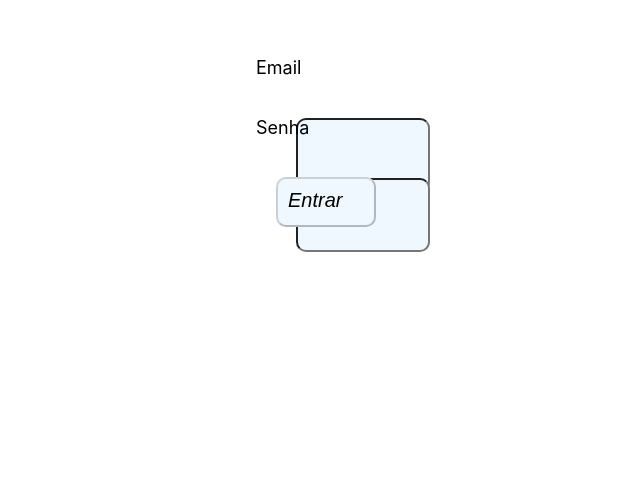
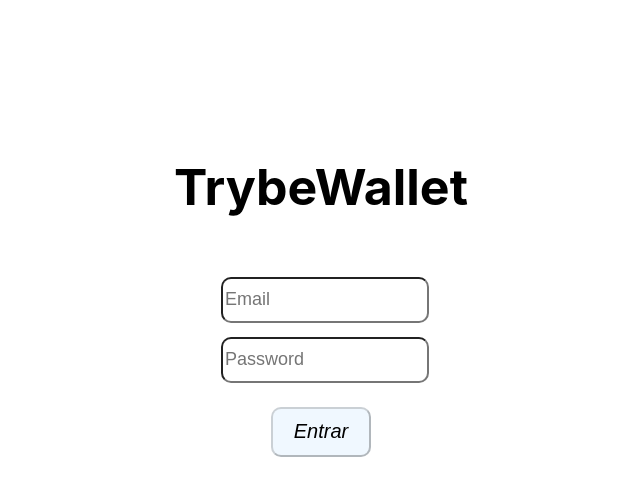
Before and after one commit to leaob7/Trybe-Wallet, a React (Create React App) app: page / in a window 1280 px wide. Shown: the part 145-640 px from the top of the page, without its empty margins (334-974 px from the left). Built offline with nearby package versions, Linux system fonts and the light colour scheme.

Commit message:
css colors and positioning

```diff
--- a/src/pages/Login.js
+++ b/src/pages/Login.js
@@ -48,24 +48,25 @@ class Login extends React.Component {
     const { password, emailText } = this.state;
     const PASSWORD_LENTGH = 6;
     return (
-      <main>
+      <main id="login-main">
         <form className="form-style">
+          <h1>TrybeWallet</h1>
           <label htmlFor="email-input">
-            Email
             <input
               type="email"
               data-testid="email-input"
               onChange={ this.inputHandle }
+              placeholder="Email"
               required
             />
           </label>
 
           <label htmlFor="password-input">
-            Senha
             <input
               type="password"
               data-testid="password-input"
               minLength={ 6 }
+              placeholder="Password"
               onChange={ this.passwordHandle }
             />
           </label>
--- a/src/pages/Wallet.js
+++ b/src/pages/Wallet.js
@@ -120,7 +120,7 @@ class Wallet extends React.Component {
               <td>{expense.method}</td>
               <td>{expense.tag}</td>
               <td>{Number(expense.exchangeRates[expense.currency].ask).toFixed(2)}</td>
-              <td>{ this.expensesCounter().toFixed(2) }</td>
+              <td>{ (expense.value * expense.exchangeRates[expense.currency].ask).toFixed(2) }</td>
               <td>{toAfterSubstring(expense.exchangeRates[expense.currency].name)}</td>
               <td>
                 <button
@@ -146,6 +146,7 @@ class Wallet extends React.Component {
     return (
       <>
         <header>
+          <h1>TrybeWallet</h1>
           <p data-testid="email-field">{`Email: ${email}`}</p>
           <p data-testid="total-field">{`Despesa total: R$${this.expensesCounter()}`}</p>
           <p data-testid="header-currency-field">BRL</p>
@@ -186,8 +187,7 @@ class Wallet extends React.Component {
           <button type="button" onClick={ this.handleSubmit }>Adicionar despesa</button>
         </form>
         { this.tableMaker() }
-      </>
-    );
+      </>);
   }
 }
 
--- a/src/styles/login.css
+++ b/src/styles/login.css
@@ -1,25 +1,45 @@
+
+#login-main {
+  display: flex;
+  justify-content: center;
+  align-items: center;
+}
 
 .form-style {
+  /* border: 1px solid black; */
+  border-radius: 10px;
   display: flex;
   flex-direction: column;
+  justify-content: center;
   align-items: center;
-  margin: 15%;
+  text-align: center;
+  margin: 200px;
+  width: 500px;
+  height: 500px;
+}
+
+.form-style h1 {
+  font-size: 50px;
+  margin-left: 30px;
+  margin-bottom: 40px;
 }
 
 .form-style input {
-  background-color: aliceblue;
-  text-align: center;
-  margin: 40px;
-  padding: 15px;
+  width: 200px;
 }
 
+.form-style label {
+  text-align: center;
+  margin-right: 100px;
+  margin-bottom: 10px;
+}
+
+
+
 .form-style button {
+  margin-left: 60px;
+  text-align: center;
   font-size: 20px;
-  display: flex;
-  justify-content: flex-start;
-  margin: 10px;
-  margin-left: 50px;
-  padding: 10px;
   color: black;
   background-color: aliceblue;
 }
--- a/src/styles/wallet.css
+++ b/src/styles/wallet.css
@@ -1,32 +1,33 @@
 
 header {
-  background-color: rgb(219, 238, 255);
-  border: 1px solid black;
-  border-radius: 5px;
+  color: black;
+  background-color: rgb(90, 177, 97);
+  /* border: 1px solid black; */
+  /* border-radius: 5px; */
   display: flex;
-  justify-content: flex-end;
+  justify-content: space-evenly;
   align-items: center;
   margin: auto;
   height: 6em;
 }
 
-header p {
+header h1 {
   width: 200px;
+  margin-right: 50%;
 }
 
 .form-wallet {
-  background-color: rgb(78, 115, 150);
+  background-color: rgb(254, 254, 255);
   width: 100%;
   display: flex;
   flex-direction: row;
   justify-content: space-evenly;
   flex-wrap: wrap;
   border: 1px solid black;
-  border-radius: 5px;
+  /* border-radius: 5px; */
   padding: 2px;
 }
-
-label, input, select , button{
+ label, input, select , button{
   font-size: 18px;
   width: 100px;
   height: 40px;
@@ -35,7 +36,7 @@ label, input, select , button{
 }
 
 button {
-  background-color: rgb(21, 175, 103);
+  background-color: rgb(90, 177, 97);
   font-style: italic;
   width: 100px;
   height: 50px;
@@ -54,10 +55,6 @@ thead {
   height: 90px;
 }
 
-tr {
-  /* color: white; */
-}
-
 tr td {
   padding: 10px;
 }
```
